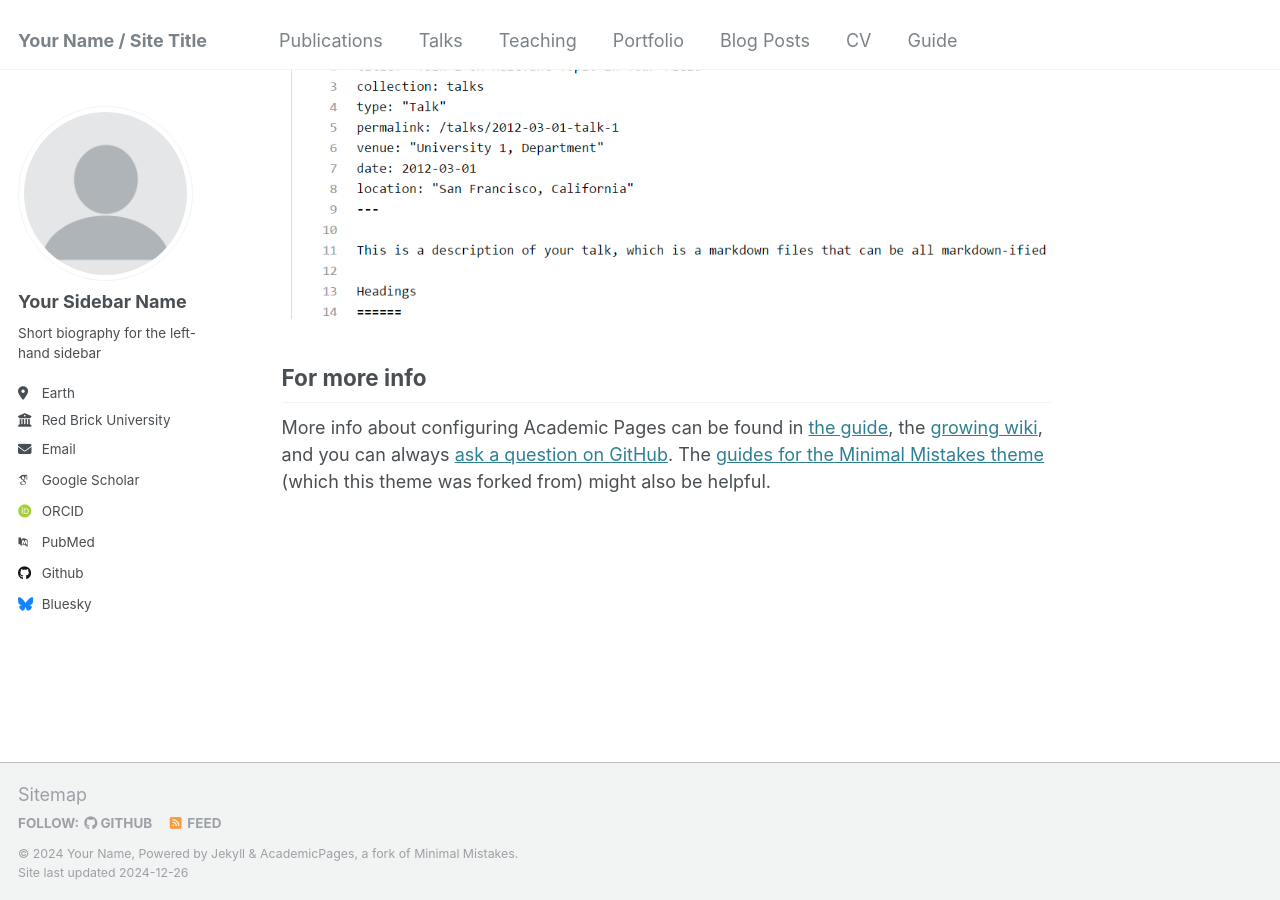
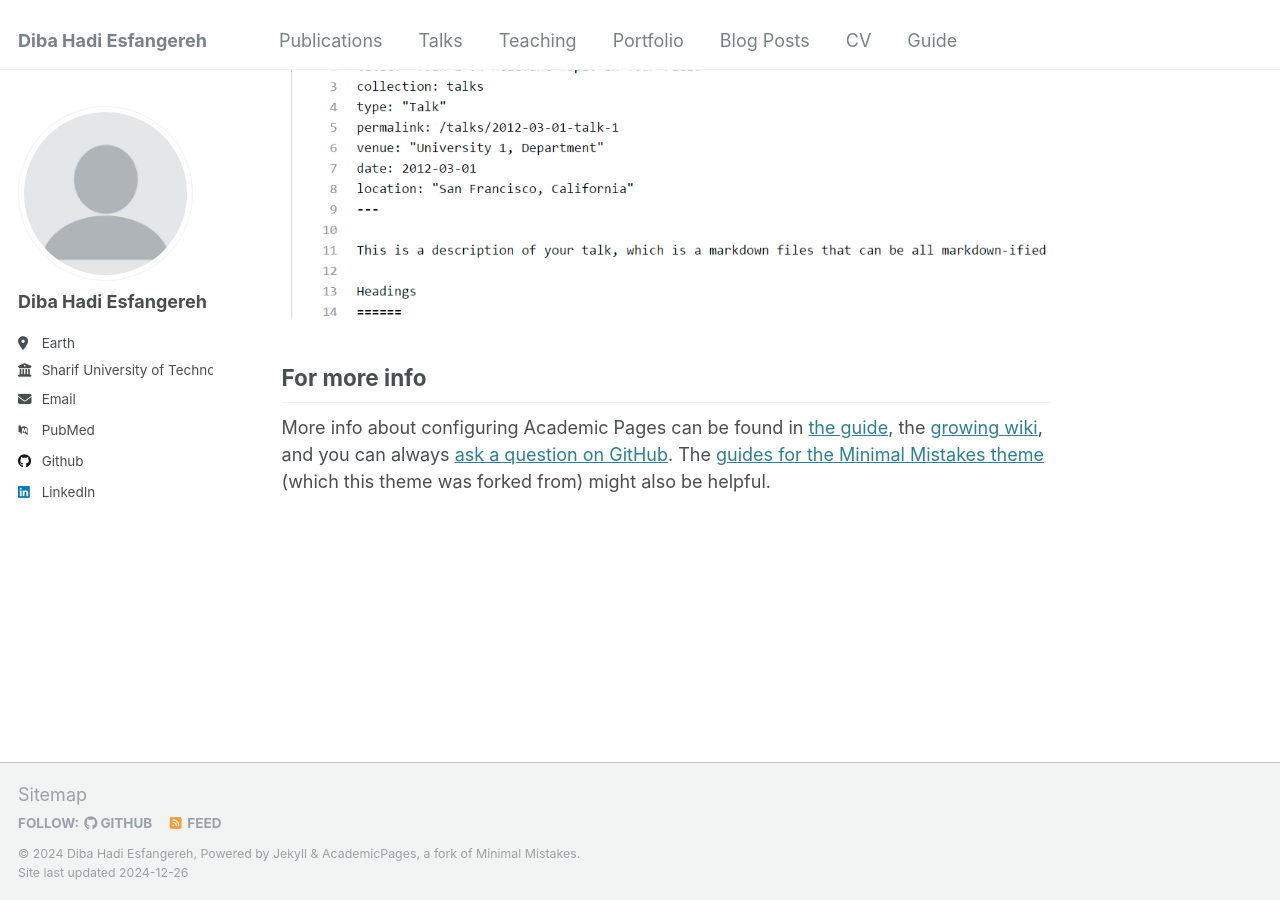
Before and after one commit to dibahadie/DibaHadiEsfangereh, a Jekyll site: the page built from _pages/about.md, in a window 1280 px wide and 900 px high, scrolled down 2643 px. Built offline with Jekyll 4.4.1, drawn with Linux system fonts in a browser that asks for light colours; some web fonts are replaced; part of the change alters nothing that is shown.

Commit message:
Update _config.yml

```diff
--- a/_config.yml
+++ b/_config.yml
@@ -8,9 +8,9 @@
 
 # Basic Site Settings
 locale                   : "en-US"
-title                    : "Your Name / Site Title"
+title                    : "Diba Hadi Esfangereh"
 title_separator          : "-"
-name                     : &name "Your Name"
+name                     : &name "Diba Hadi Esfangereh"
 description              : &description "personal description"
 url                      : https://academicpages.github.io # the base hostname & protocol for your site e.g. "https://[your GitHub username].github.io"
 baseurl                  : "" # the subpath of your site, e.g. "/blog"
@@ -22,19 +22,19 @@ repository               : "academicpages/academicpages.github.io"
 author:
   # Biographic information
   avatar           : "profile.png"
-  name             : "Your Sidebar Name"
+  name             : "Diba Hadi Esfangereh"
   pronouns         : # example: "she/her"
-  bio              : "Short biography for the left-hand sidebar"
+  bio              : ""
   location         : "Earth"
-  employer         : "Red Brick University"
+  employer         : "Sharif University of Technology"
   uri              : # URL
-  email            : "none@example.org"
+  email            : "diba.hadie@gmail.com"
 
   # Academic websites
   arxiv            : # URL - Update with the correct link to your profile
-  googlescholar    : "https://scholar.google.com/citations?user=PS_CX0AAAAAJ"
+  # googlescholar    : "https://scholar.google.com/citations?user=PS_CX0AAAAAJ"
   impactstory      : # URL
-  orcid            : "http://orcid.org/yourorcidurl"
+  #orcid            : "http://orcid.org/yourorcidurl"
   semantic         : # URL
   pubmed           : "https://www.ncbi.nlm.nih.gov/pubmed/?term=john+snow"
   researchgate     : # URL
@@ -44,35 +44,35 @@ author:
   bitbucket        : # Username - Update with your username on the site
   codepen          : # Username
   dribbble         : # Username
-  github           : "academicpages"
+  github           : "dibahadie"
   kaggle           : # Username
   stackoverflow    : # User number or user number and name (i.e., use "1" or "1/jeff-atwood")
 
   # Social media
-  bluesky          : "bsky.app" # Replace this with you Bluesky username
+  #bluesky          : "bsky.app" # Replace this with you Bluesky username
   facebook         : # Username
-  flickr           : # Username
-  foursquare       : # Username
-  goodreads        : # Username
-  google_plus      : # Username
-  keybase          : # Username
-  instagram        : # Username
-  lastfm           : # Username
-  linkedin         : # Username
-  mastodon         : # URL
-  medium           : # URL
-  pinterest        : # Username
-  soundcloud       : # Username
-  steam            : # Username
-  telegram         : # URL
-  tumblr           : # Username
-  twitter          : # Username for X / Twitter
-  vine             : # Username
-  weibo            : # Username
-  wikipedia        : # Username
-  xing             : # Username
-  youtube          : # Username
-  zhihu            : # Username
+  #flickr           : # Username
+  #foursquare       : # Username
+  #goodreads        : # Username
+  #google_plus      : # Username
+  #keybase          : # Username
+  #instagram        : # Username
+  #lastfm           : # Username
+  linkedin         : "dibahadie"
+  #mastodon         : # URL
+  #medium           : # URL
+  #pinterest        : # Username
+  #soundcloud       : # Username
+  #steam            : # Username
+  #telegram         : # URL
+  #tumblr           : # Username
+  #twitter          : # Username for X / Twitter
+  #vine             : # Username
+  #weibo            : # Username
+  #wikipedia        : # Username
+  #xing             : # Username
+  #youtube          : # Username
+  #zhihu            : # Username
 
 # Publication Category - The following the list of publication categories and their headings
 publication_category:
```
